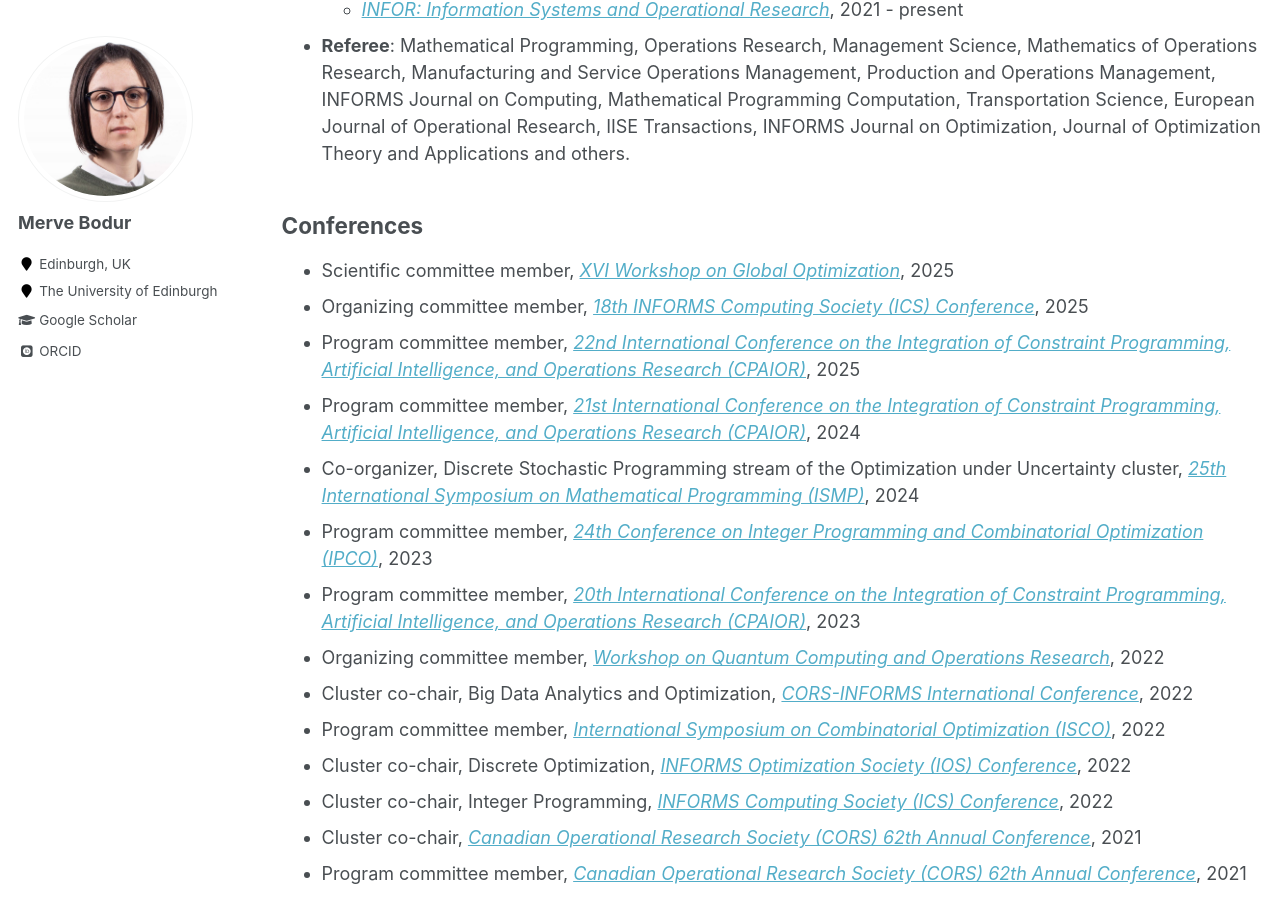
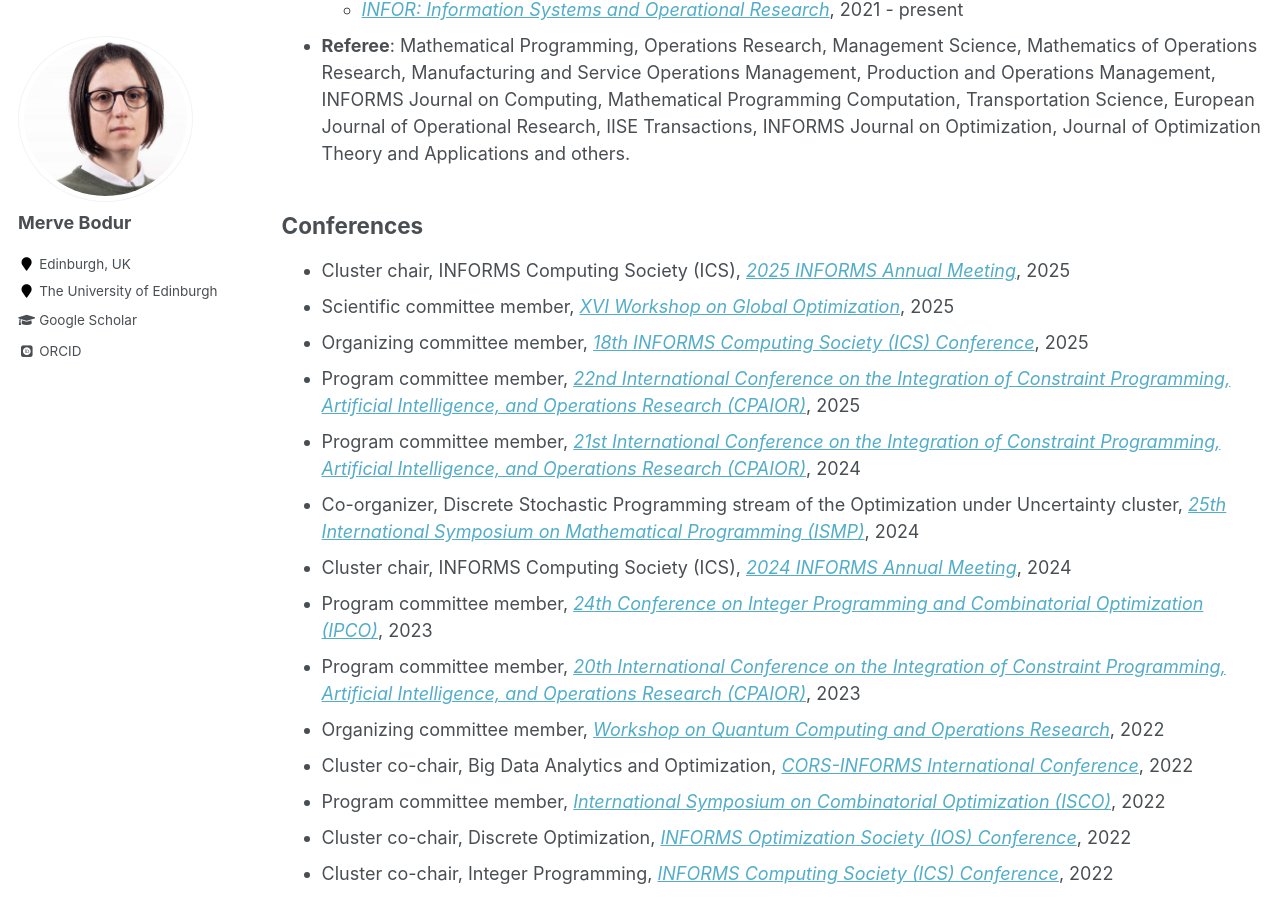
Before and after one commit to mervebodur/mervebodur.github.io, a Jekyll site: the page built from _pages/service.md, in a window 1280 px wide and 900 px high, scrolled down 384 px. Built offline with Jekyll 4.4.1, drawn with Linux system fonts in a browser that asks for light colours; some web fonts are replaced.

Commit message:
Update service.md

```diff
--- a/_pages/service.md
+++ b/_pages/service.md
@@ -14,11 +14,13 @@ author_profile: true
 - **Referee**: Mathematical Programming, Operations Research, Management Science, Mathematics of Operations Research, Manufacturing and Service Operations Management, Production and Operations Management, INFORMS Journal on Computing, Mathematical Programming Computation, Transportation Science, European Journal of Operational Research, IISE Transactions, INFORMS Journal on Optimization, Journal of Optimization Theory and Applications and others.
 
 ## Conferences
+- Cluster chair, INFORMS Computing Society (ICS), *[2025 INFORMS Annual Meeting](https://meetings.informs.org/wordpress/annual/)*, 2025
 - Scientific committee member, *[XVI Workshop on Global Optimization](https://sites.google.com/view/stogo25/)*, 2025
 - Organizing committee member, *[18th  INFORMS Computing Society (ICS) Conference](https://sites.google.com/view/ics-2025/)*, 2025
 - Program committee member, *[22nd International Conference on the Integration of Constraint Programming, Artificial Intelligence, and Operations Research (CPAIOR)](https://sites.google.com/view/cpaior2025)*, 2025
 - Program committee member, *[21st International Conference on the Integration of Constraint Programming, Artificial Intelligence, and Operations Research (CPAIOR)](https://sites.google.com/view/cpaior2024)*, 2024
 - Co-organizer, Discrete Stochastic Programming stream of the Optimization under Uncertainty cluster, *[25th International Symposium on Mathematical Programming (ISMP)](https://ismp2024.gerad.ca/)*, 2024
+- Cluster chair, INFORMS Computing Society (ICS), *[2024 INFORMS Annual Meeting](https://meetings.informs.org/wordpress/seattle2024/)*, 2024
 - Program committee member, *[24th Conference on Integer Programming and Combinatorial Optimization (IPCO)](https://optimization.discovery.wisc.edu/ipco-2023-madison/)*, 2023
 - Program committee member, *[20th International Conference on the Integration of Constraint Programming, Artificial Intelligence, and Operations Research (CPAIOR)](https://sites.google.com/view/cpaior2023)*, 2023
 - Organizing committee member, *[Workshop on Quantum Computing and Operations Research](https://sites.google.com/view/qcor22/home)*, 2022
```
